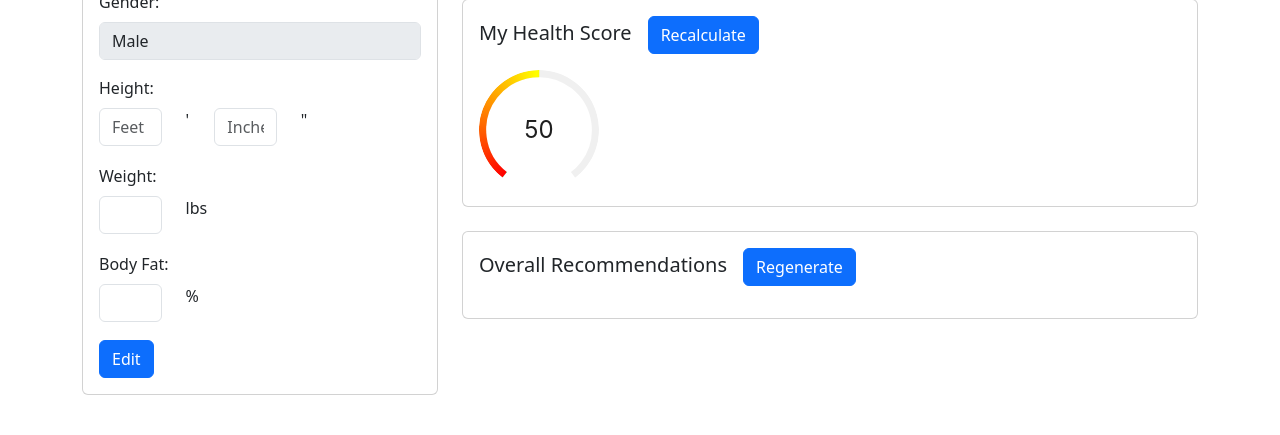
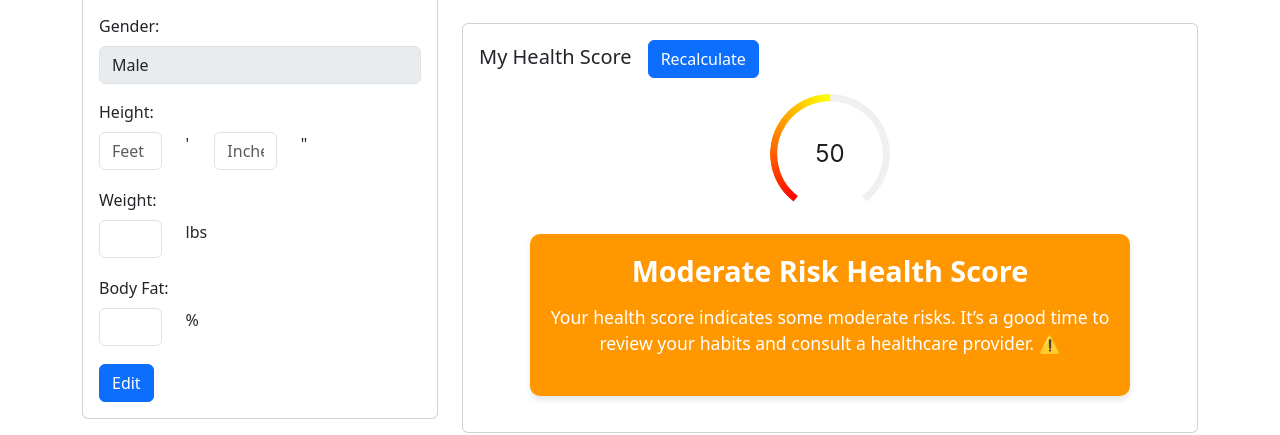
Before and after one commit to JT-aa/MediAI, a React (Vite) app in the folder frontend/: page / in a window 1280 px wide. Shown: the part 383-818 px from the top of the page. Built offline with nearby package versions, Linux system fonts and the light colour scheme; no server answers.

Commit message:
add health score display and calculation

```diff
--- /dev/null
+++ b/frontend/src/components/HealthAlert.jsx
@@ -0,0 +1,118 @@
+import React from "react";
+import { Progress } from "antd"; // Make sure to install Ant Design (`npm install antd`)
+// import "antd/dist/antd.css"; // Import Ant Design styles
+
+const HealthAlert = ({ healthScore }) => {
+  const getAlertMessage = (score) => {
+    if (score >= 90) {
+      return {
+        level: "Excellent",
+        message:
+          "Your health score is excellent! Keep up the great habits for long-term well-being. ✅",
+        color: "#4CAF50",
+      };
+    } else if (score >= 70) {
+      return {
+        level: "Good",
+        message:
+          "Your health is in good shape, but there’s room for improvement. Consider regular checkups and a healthy lifestyle. 🏃‍♂️🍎",
+        color: "#FFC107",
+      };
+    } else if (score >= 50) {
+      return {
+        level: "Moderate Risk",
+        message:
+          "Your health score indicates some moderate risks. It’s a good time to review your habits and consult a healthcare provider. ⚠️",
+        color: "#FF9800",
+      };
+    } else if (score >= 30) {
+      return {
+        level: "High Risk",
+        message:
+          "Your health score is concerning. You may have underlying health risks that need immediate attention. Please consult a doctor. 🚨",
+        color: "#F44336",
+      };
+    } else {
+      return {
+        level: "Critical",
+        message:
+          "Your health score is critically low! Immediate medical intervention is highly recommended. Seek professional help now! 🏥❗",
+        color: "#D32F2F",
+      };
+    }
+  };
+
+  const { level, message, color } = getAlertMessage(healthScore);
+
+  //   // Define the conicColors based on the health score
+  //   const conicColors = {
+  //     from: color,
+  //     to: "#D3D3D3", // A light gray color for the non-filled portion
+  //   };
+
+  const conicColors = {
+    "0%": "#FF0000",
+    "50%": "#FFFF00",
+    "100%": "#008000",
+  };
+
+  return (
+    <div style={styles.container}>
+      {/* Progress Component */}
+      <Progress
+        type="dashboard"
+        percent={Math.ceil(healthScore)}
+        format={(percent) => `${percent}`}
+        strokeColor={conicColors}
+        width={120}
+        style={styles.progress}
+      />
+      <div style={{ ...styles.alertBox, backgroundColor: color }}>
+        <h2 style={styles.title}>{level} Health Score</h2>
+        <p style={styles.message}>{message}</p>
+        {/* <div style={styles.score}>
+          <strong>Health Score:</strong> {healthScore}
+        </div> */}
+      </div>
+    </div>
+  );
+};
+
+// Basic styles
+const styles = {
+  container: {
+    display: "flex",
+    flexDirection: "column",
+    justifyContent: "center",
+    alignItems: "center",
+  },
+  alertBox: {
+    width: "90%",
+    maxWidth: "600px",
+    padding: "20px",
+    borderRadius: "10px",
+    boxShadow: "0 4px 6px rgba(0, 0, 0, 0.1)",
+    textAlign: "center",
+    color: "#fff",
+    marginBottom: "20px",
+  },
+  title: {
+    fontSize: "1.8rem",
+    marginBottom: "15px",
+    fontWeight: "bold",
+  },
+  message: {
+    fontSize: "1.1rem",
+    marginBottom: "20px",
+  },
+  score: {
+    fontSize: "1.3rem",
+    fontWeight: "bold",
+    marginTop: "10px",
+  },
+  progress: {
+    marginBottom: "20px",
+  },
+};
+
+export default HealthAlert;
--- a/frontend/src/pages/HomePage.jsx
+++ b/frontend/src/pages/HomePage.jsx
@@ -11,6 +11,7 @@ import {
   ListGroup,
 } from "react-bootstrap";
 import { Flex, Progress } from "antd";
+import HealthAlert from "../components/HealthAlert";
 
 const HomePage = () => {
   const BACKEND_API_URL = "http://127.0.0.1:8000";
@@ -34,6 +35,7 @@ const HomePage = () => {
   useEffect(() => {
     fetchUser();
     fetchLabResults();
+    fetchHealthScore();
   }, []);
 
   function fetchUser() {
@@ -51,6 +53,15 @@ const HomePage = () => {
       .get(`${BACKEND_API_URL}/lab_reports/user/1`)
       .then((response) => {
         setLabResults(response.data);
+      })
+      .catch((error) => console.error(error));
+  }
+
+  function fetchHealthScore() {
+    axios
+      .get(`${BACKEND_API_URL}/health_score/1`)
+      .then((response) => {
+        setHealthScore(response.data.health_score);
       })
       .catch((error) => console.error(error));
   }
@@ -90,6 +101,15 @@ const HomePage = () => {
       .catch((error) => console.error(error));
   }
 
+  function handleRecalculate() {
+    axios
+      .get(`${BACKEND_API_URL}/health_score/1`)
+      .then((response) => {
+        setHealthScore(response.data.health_score);
+      })
+      .catch((error) => console.error(error));
+  }
+
   // Function to determine button style based on risk level
   const getRiskLevelButton = (riskLevel) => {
     switch (riskLevel) {
@@ -125,6 +145,8 @@ const HomePage = () => {
         </h1>
         <h4>On Device Medical Assistant</h4>
       </div>
+      <Row className="mt-4"></Row>
+
       <Row className="mb-4">
         <Col md={4}>
           <Card>
@@ -347,14 +369,21 @@ const HomePage = () => {
             <Card.Body>
               <Card.Title className="mb-3">
                 My Health Score
-                <Button style={{ marginLeft: "16px" }}>Recalculate</Button>
+                <Button
+                  style={{ marginLeft: "16px" }}
+                  onClick={handleRecalculate}
+                >
+                  Recalculate
+                </Button>
               </Card.Title>
-              <Progress
+              {/* <Progress
                 type="dashboard"
-                percent={healthScore}
+                percent={Math.ceil(healthScore)}
                 format={(percent) => `${percent}`}
                 strokeColor={conicColors}
-              />
+              /> */}
+
+              <HealthAlert healthScore={healthScore} />
             </Card.Body>
           </Card>
           <Row className="mt-4"></Row>
--- a/frontend/src/pages/LabResultDetails.jsx
+++ b/frontend/src/pages/LabResultDetails.jsx
@@ -51,7 +51,7 @@ const LabResultDetails = () => {
         </h1>
         <h4>On Device Medical Assistant</h4>
       </div>
-
+      <Row className="mt-4"></Row>
       {/* Lab Result Details */}
       <Row className="mb-4">
         <Col md={6}>
```
Also changed, not shown: 1 other file (tests, documents, lock files or other folders).
